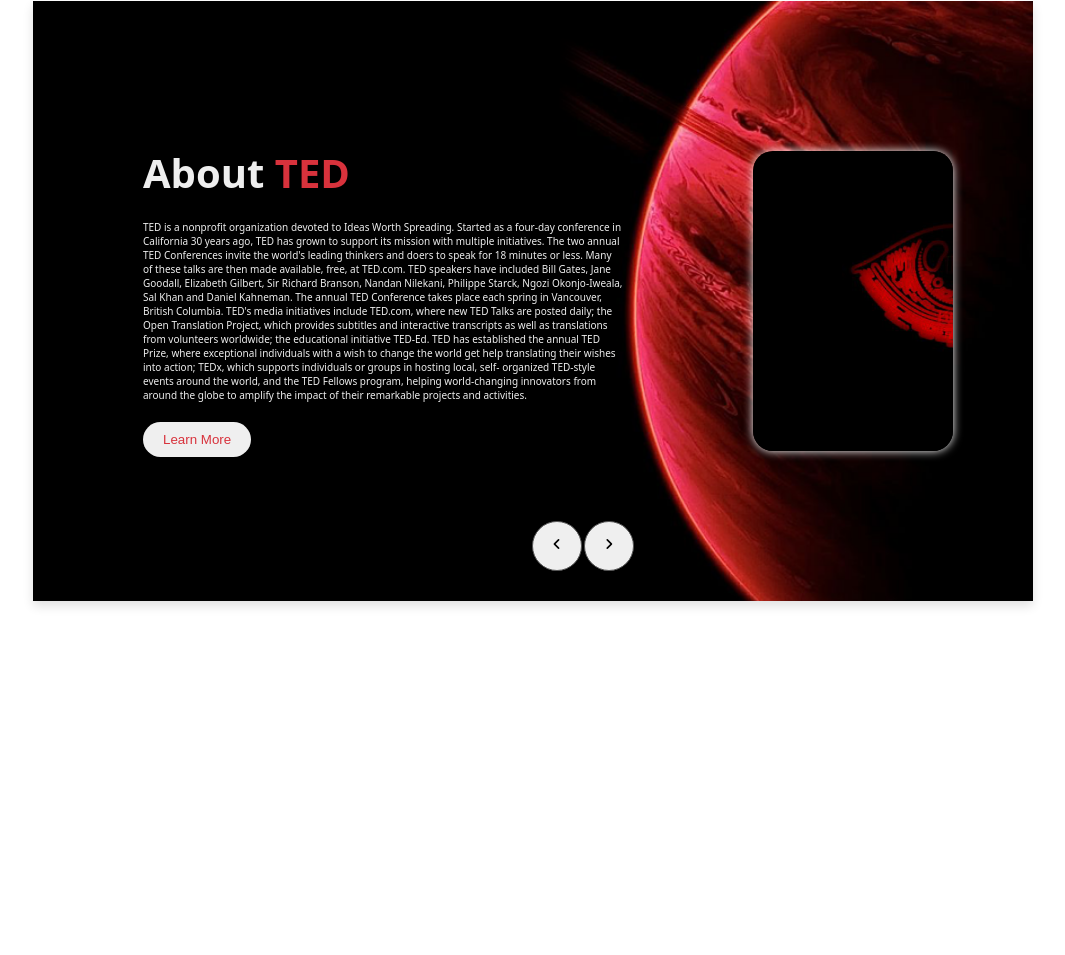
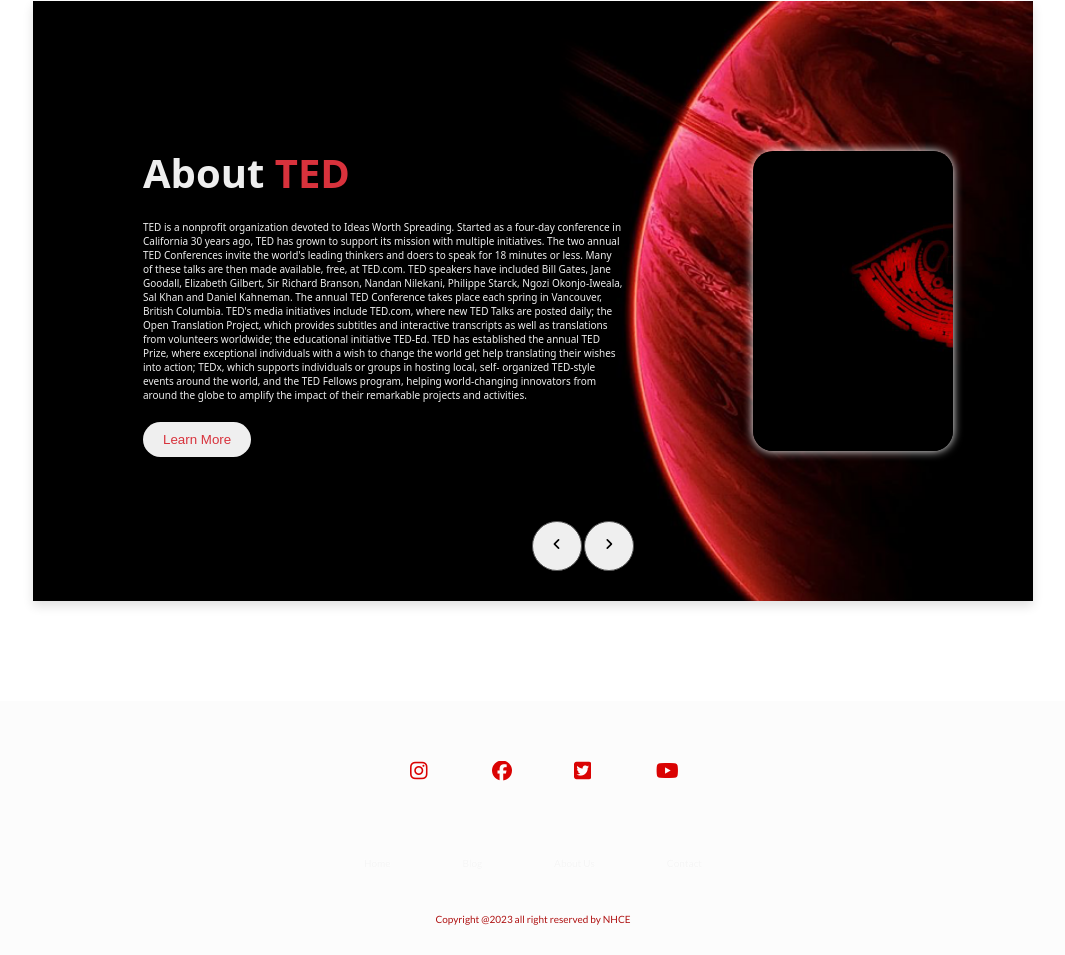
Before and after one commit to vishruth555/tedxNHCE, a website: page index.html in a window 1280 px wide. Shown: the part 899-1854 px from the top of the page, without its empty margins (107-1172 px from the left). Before the commit the page ends 1600 px from the top, so only its background shows below. Drawn offline with Linux system fonts and the light colour scheme.

Commit message:
added footer

```diff
--- a/index.html
+++ b/index.html
@@ -274,7 +274,45 @@
 
     </section>
 
+    <section class="footer">
 
+        <div class="social">
+
+            <a href="#"><i class="fa-brands fa-instagram"></i></a>
+
+            <a href=""><i class="fa-brands fa-facebook"></i></a>
+
+            <a href=""><i class="fa-brands fa-square-twitter"></i></a>
+
+            <a href=""><i class="fa-brands fa-youtube"></i></a>
+
+        </div>
+
+
+        <ul>
+
+            <li>
+                <a href="">Home</a>
+            </li>
+
+            <li>
+                <a href="">Blog</a>
+            </li>
+
+            <li>
+                <a href="">About Us</a>
+            </li>
+
+            <li>
+                <a href="">Contact</a>
+            </li>
+
+
+        </ul>
+
+
+        <p class="copy-right">Copyright @2023 all right reserved by NHCE</p>
+    </section>
 
 
     <script src="public/script.js"></script>
--- a/sass/components/slider.scss
+++ b/sass/components/slider.scss
@@ -8,8 +8,13 @@
     padding:5rem;
     background-color: #000000;
     box-shadow: 0 5px 10px #e0e0e0;
+
     @include respond(tab-port){
         width: 70%;
+        height: 80%;
+    }
+    @include respond(phone){
+        width: 90%;
         height: 80%;
     }
 
--- a/sass/layout/footer.scss
+++ b/sass/layout/footer.scss
@@ -0,0 +1,63 @@
+.footer
+            {
+                background-color: rgba(0, 0, 0, 0.011);
+                margin-top: auto;
+            }
+
+
+            .social
+            {
+                text-align: center;
+                padding-top: 20px;
+                padding-bottom: 20px;
+            }
+
+            .social a
+            {
+                font-size: 20px;
+                display: inline-block;
+
+                color: rgb(218, 3, 3);
+                width: 25px;
+                padding: 40px;
+                border-radius: 8px;
+            }
+
+            .social a:hover
+            {
+                color: aliceblue;
+            }
+
+            .footer ul
+            {
+                list-style: none;
+                text-align: center;
+                padding-bottom: 30px;
+            }
+
+            .footer ul li
+            {
+                display: inline-block;
+                padding: 0px 15px;
+            }
+
+            .footer ul li a
+            {
+                text-decoration: none;
+                color: whitesmoke;
+                display: inline-block;
+                padding: 10px 20px;
+            }
+
+            .footer ul li a:hover
+            {
+                color: skyblue;
+            }
+
+
+            .copy-right
+            {
+                text-align: center;
+                padding-bottom: 30px;
+                color: rgb(174, 17, 17);
+            }
--- a/sass/main.scss
+++ b/sass/main.scss
@@ -11,5 +11,6 @@
 
 @import 'layout/navigation.scss';
 @import 'layout/logo-box.scss';
+@import 'layout/footer.scss';
 
 @import 'pages/home.scss';
```
Also changed, not shown: public/styles.css.
